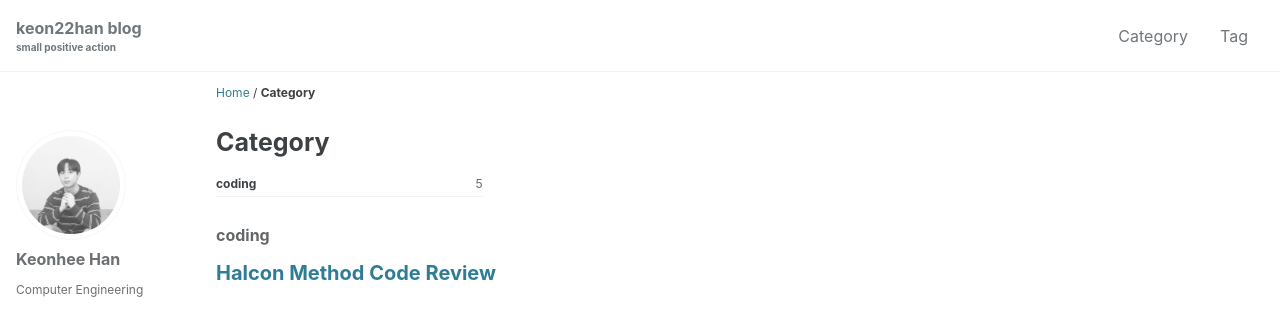
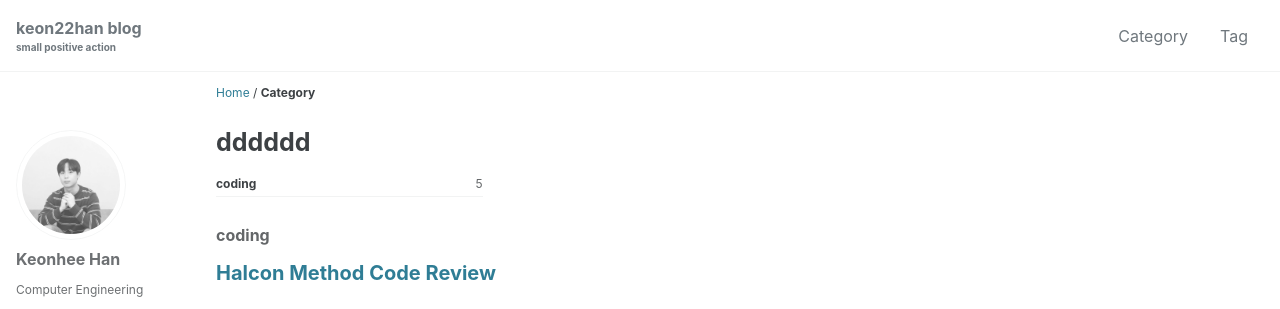
Before and after one commit to keon22han/keon22han.github.io, a Jekyll site: the page built from _pages/category-archive.md, in a window 1280 px wide and 1080 px high. Shown: the top 309 px of the window. Built offline with Jekyll 4.4.1, drawn with Linux system fonts in a browser that asks for light colours; cached includes are drawn as plain includes; some web fonts are replaced.

Commit message:
Update archive.html

```diff
--- a/_layouts/archive.html
+++ b/_layouts/archive.html
@@ -19,7 +19,7 @@ layout: default
 
   <div class="archive">
     {% unless page.header.overlay_color or page.header.overlay_image %}
-      <h1 id="page-title" class="page__title">{{ page.title }}</h1>
+      <h1 id="page-title" class="page__title">{{ "dddddd" }}</h1>
     {% endunless %}
     {{ content }}
   </div>
```
